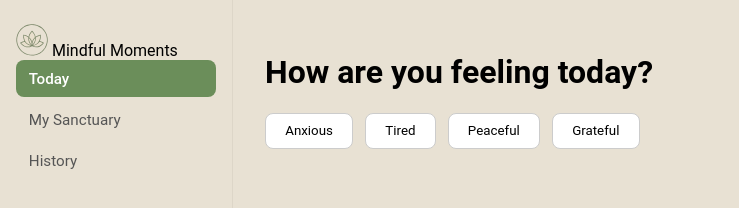
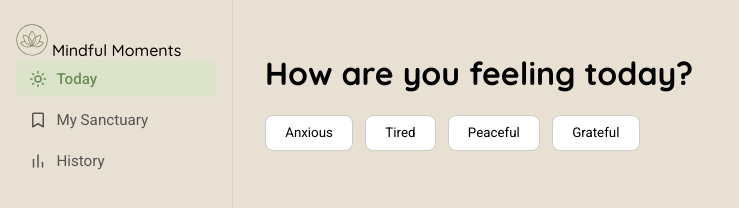
Before and after one commit to ayoadeyera/mindful-moments, a website built with Vite: page index.html in a window 1280 px wide. Shown: the whole page, without its empty margins (0-739 px from the left). Built offline with nearby package versions, Linux system fonts and the light colour scheme; no server answers.

Commit message:
Enhance navigation bar with icons and improve layout; update styles for headings and nav items

```diff
--- a/index.html
+++ b/index.html
@@ -5,6 +5,9 @@
     <link rel="icon" type="image/svg+xml" href="/favicon.svg" />
     <meta name="viewport" content="width=device-width, initial-scale=1.0" />
     <title>mindful-moments</title>
+    <link rel="preconnect" href="https://fonts.googleapis.com">
+    <link rel="preconnect" href="https://fonts.gstatic.com" crossorigin>
+    <link href="https://fonts.googleapis.com/css2?family=Quicksand:wght@500;600;700&family=Roboto:wght@400;500&display=swap" rel="stylesheet">
     <script type="module" src="/src/js/main.js"></script>
   </head>
   <body>
@@ -15,10 +18,19 @@
           <span>Mindful Moments</span>
         </div>
         <nav class="nav">
-          <button class="nav-item active" data-view="today">Today</button>
-          <button class="nav-item" data-view="sanctuary">My Sanctuary</button>
-          <button class="nav-item" data-view="history">History</button>
-        </nav>
+          <button class="nav-item active" data-view="today">
+            <svg class="nav-icon" viewBox="0 0 24 24" fill="none" stroke="currentColor" stroke-width="2" stroke-linecap="round" stroke-linejoin="round"><circle cx="12" cy="12" r="4"></circle><path d="M12 2v2M12 20v2M4.9 4.9l1.4 1.4M17.7 17.7l1.4 1.4M2 12h2M20 12h2M6.3 17.7l-1.4 1.4M19.1 4.9l-1.4 1.4"></path></svg>
+            Today
+          </button>
+          <button class="nav-item" data-view="sanctuary">
+            <svg class="nav-icon" viewBox="0 0 24 24" fill="none" stroke="currentColor" stroke-width="2" stroke-linecap="round" stroke-linejoin="round"><path d="M6 3h12a1 1 0 0 1 1 1v17l-7-4-7 4V4a1 1 0 0 1 1-1z"></path></svg>
+            My Sanctuary
+          </button>
+          <button class="nav-item" data-view="history">
+            <svg class="nav-icon" viewBox="0 0 24 24" fill="none" stroke="currentColor" stroke-width="2" stroke-linecap="round" stroke-linejoin="round"><line x1="6" y1="20" x2="6" y2="10"></line><line x1="12" y1="20" x2="12" y2="4"></line><line x1="18" y1="20" x2="18" y2="14"></line></svg>
+            History
+          </button>
+      </nav>
       </aside>
       <main class="content">
         <div id="view-container"></div>
--- a/src/css/style.css
+++ b/src/css/style.css
@@ -6,6 +6,10 @@
   --font-heading: "Quicksand", sans-serif;
   --font-body: "Roboto", sans-serif;
 
+}
+
+h1, h2, .brand span {
+  font-family: var(--font-heading);
 }
 
 body {
@@ -21,7 +25,9 @@ body {
 
 
 .nav-item {
-  display: block;
+  display: flex;
+  align-items: center;
+  gap: 0.6rem;
   width: 100%;
   text-align: left;
   padding: 0.6rem 0.8rem;
@@ -35,13 +41,19 @@ body {
   cursor: pointer;
 }
 
+.nav-icon {
+  width: 18px;
+  height: 18px;
+  flex-shrink: 0;
+}
+
 .nav-item:hover {
   background: #ddd6c8;
 }
 
 .nav-item.active {
-  background: var(--color-accent);
-  color: white;
+  background: #dde3cb;
+  color: var(--color-accent);
   font-weight: 500;
 }
 
@@ -88,7 +100,7 @@ body {
 .result-card {
   max-width: 420px;
   padding: 1.25rem;
-  border: 1px solid #ccc;
+  border: 1px solid #e6ddc9;
   border-radius: 12px;
   background: white;
 }
@@ -196,7 +208,7 @@ body {
 
 .sanctuary-card {
   position: relative;
-  border: 1px solid #ddd;
+  border: 1px solid #e6ddc9;
   border-radius: 10px;
   overflow: hidden;
   background: white;
@@ -277,10 +289,13 @@ body {
     width: 100%;
   }
 
-  .nav-item {
+.nav-item {
+    flex-direction: column;
+    gap: 0.2rem;
     width: auto;
     text-align: center;
     margin-bottom: 0;
+    font-size: 0.75rem;
   }
 
   .content {
```
